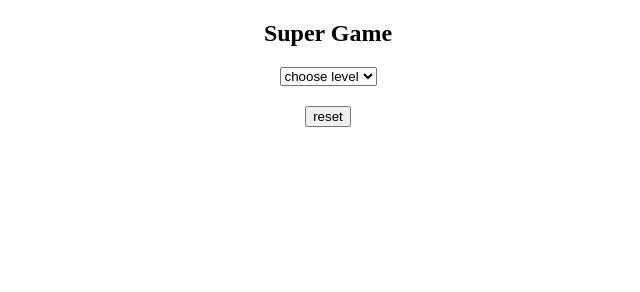
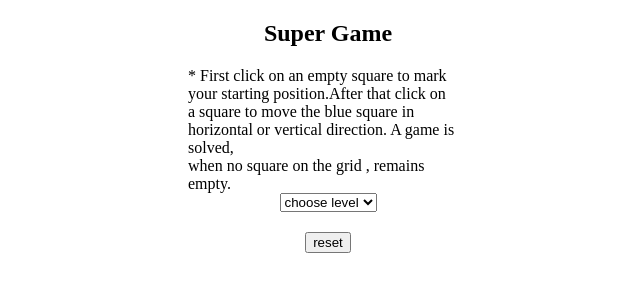
Before and after one commit to naormordechai/super-game, a plain HTML site: page index.html in a window 1280 px wide. Shown: the whole page, without its empty margins (312-952 px from the left). Drawn offline with Linux system fonts and the light colour scheme.

Commit message:
added roles

```diff
--- a/index.html
+++ b/index.html
@@ -12,6 +12,10 @@
 <body>
     <div class="container">
         <h2>Super Game</h2>
+        <div>* First click on an empty square to mark your starting position.After that click on <br>
+        a square to move the blue square in horizontal or vertical direction. A game is solved, <br>
+        when no square on the grid , remains empty.
+        </div>
         <div class="levels">
             <select onchange="chooseSelect(event)" class="select">
                 <option>choose level</option>
```
